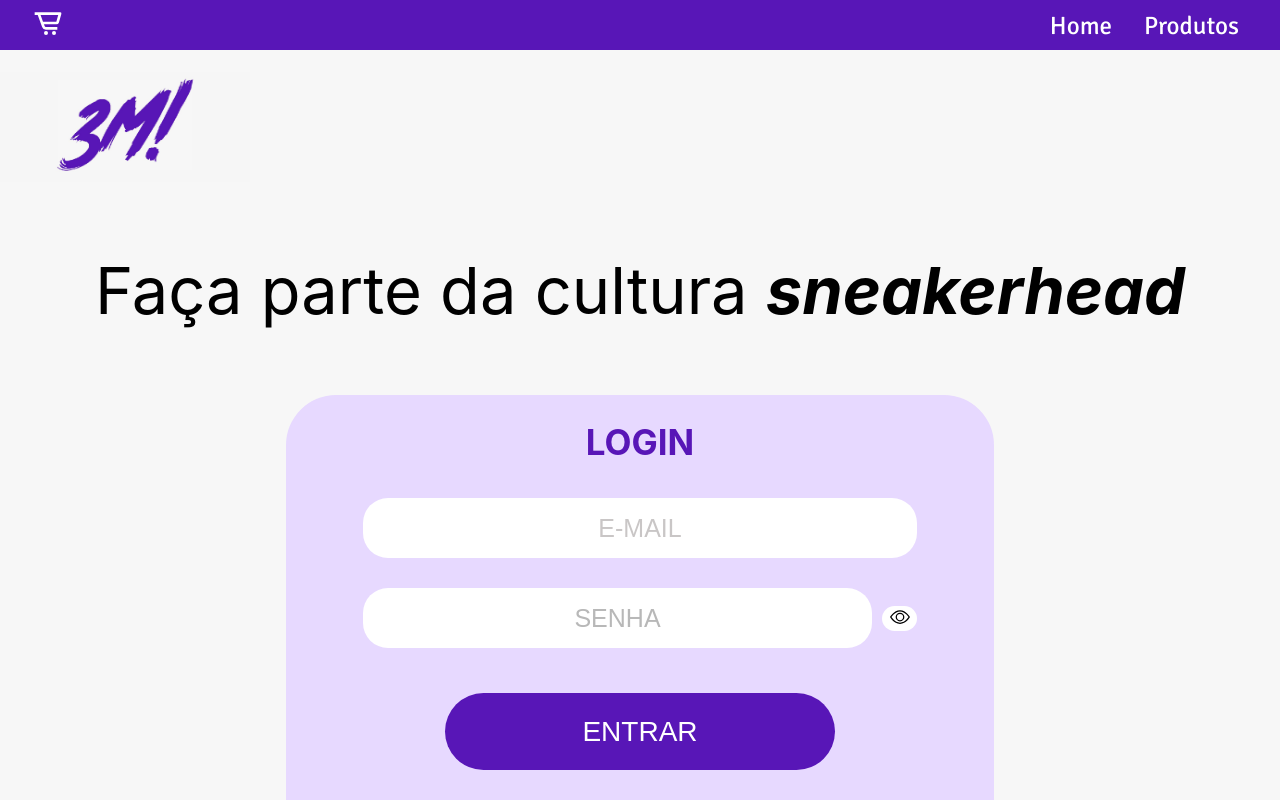
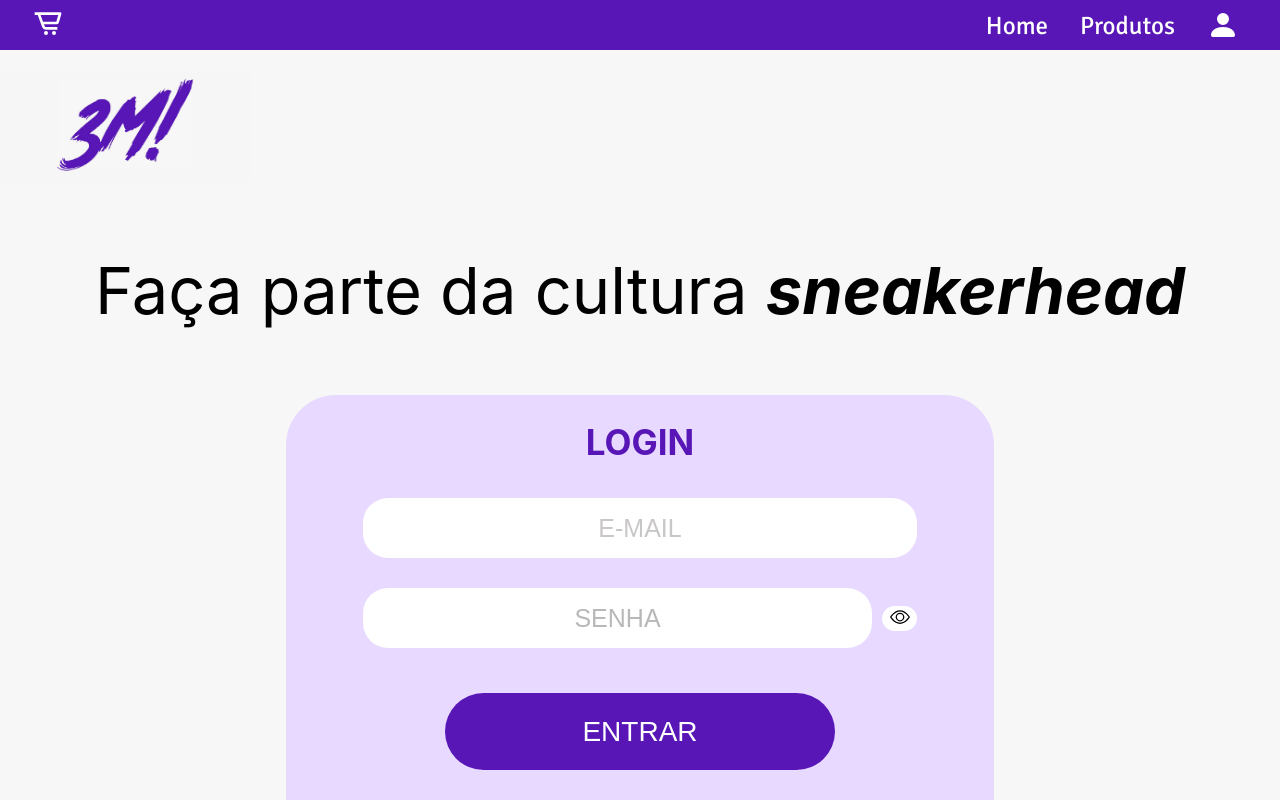
Before and after one commit to MuriEdu/E-commerce, a React (Create React App) app: page /login in a window 1280 px wide. Shown: the top 800 px of the page. Built offline with nearby package versions, Linux system fonts and the light colour scheme.

Commit message:
add perfil on menu component

```diff
--- a/src/components/Menu/index.js
+++ b/src/components/Menu/index.js
@@ -2,6 +2,7 @@ import { Link } from 'react-router-dom';
 import './styles.css';
 
 import { BiCartAlt } from 'react-icons/bi';
+import { BsPersonFill } from 'react-icons/bs';
 
 function Menu({ page }) {
   const getClass = (btn, btnClass) => {
@@ -34,6 +35,11 @@ function Menu({ page }) {
             Produtos
           </Link>
         </div>
+        <div className={getClass('perfil', 'button-menu')}>
+          <Link to="/perfil" className="link-menu">
+            <BsPersonFill className="cart-icon" />
+          </Link>
+        </div>
       </div>
     </div>
   );
```
